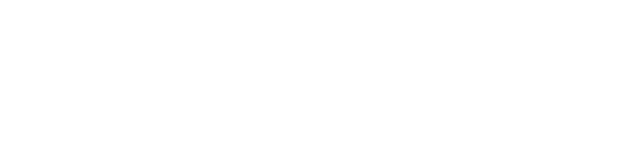
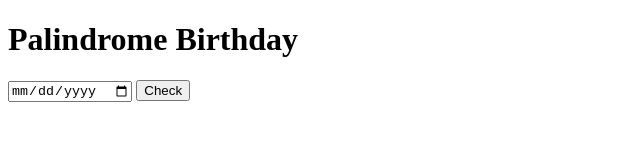
Before and after one commit to NeeshuSharmaa/palindrome-birthday, a plain HTML site: page index.html in a window 1280 px wide. Shown: the whole page, without its empty margins (0-640 px from the left). Drawn offline with Linux system fonts and the light colour scheme.

Commit message:
html main done

```diff
--- a/index.html
+++ b/index.html
@@ -7,6 +7,9 @@
     <title>Palindrome Birthday</title>
 </head>
 <body>
-
+    <h1> Palindrome Birthday</h1>
+    <input type="date" id="bday-input">
+    <button id="check-btn">Check</button>
+    <div class="output"></div>
 </body>
 </html>
```
